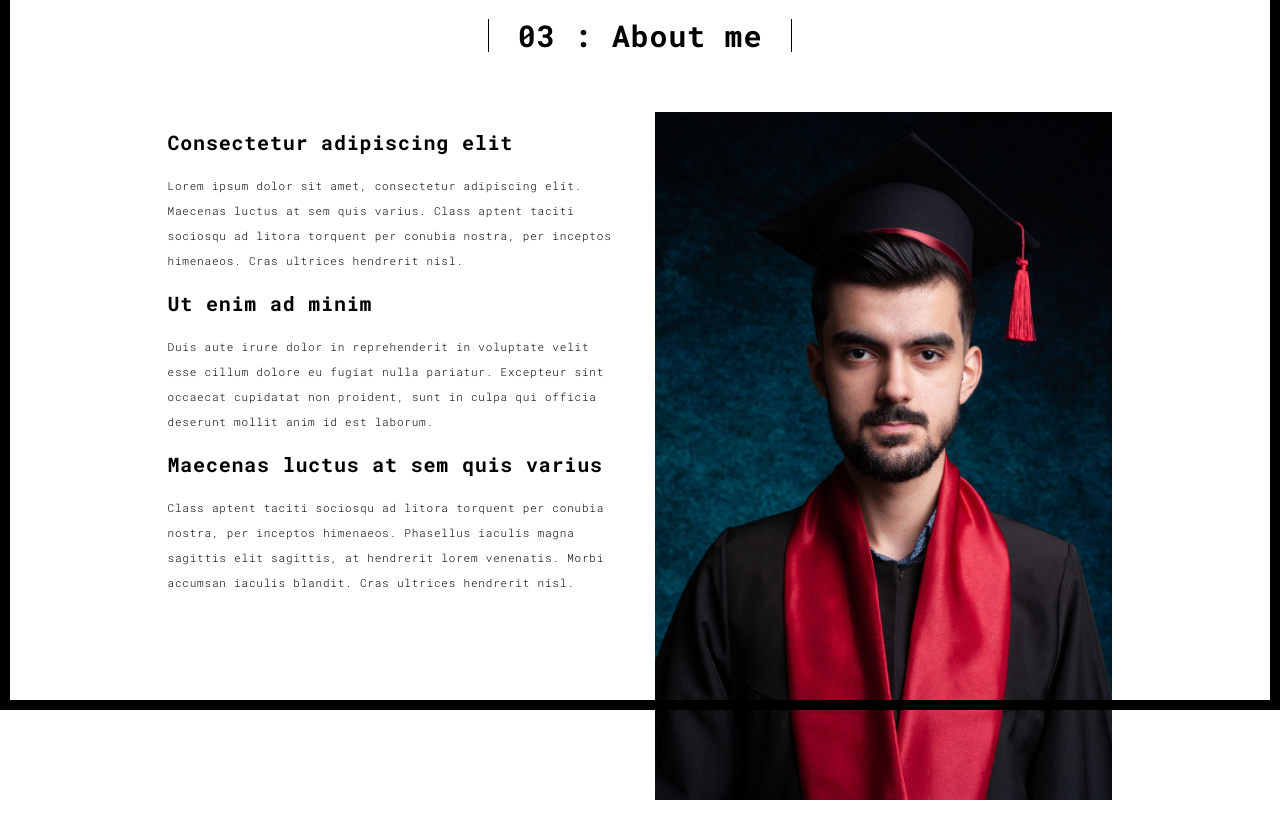
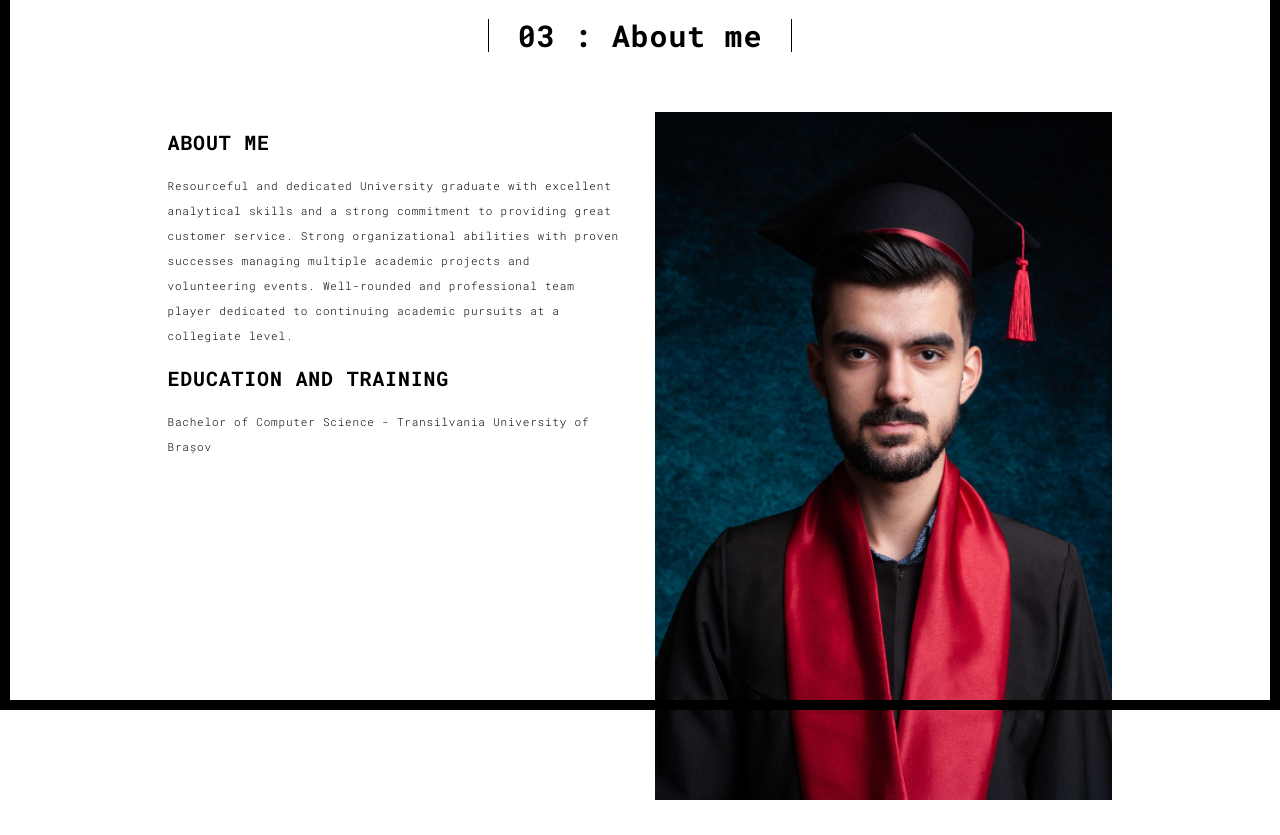
Before and after one commit to MihaiBenche/flask-portofolio, a Flask app: page /about.html in a window 1280 px wide. Shown: the part 90-925 px from the top of the page. Run offline with Flask 2, Linux system fonts and the light colour scheme; some libraries are stand-ins or nearby versions.

Commit message:
final touches

```diff
--- a/requirements.txt
+++ b/requirements.txt
@@ -1,4 +1,3 @@
-
 click==7.1.2
 Flask==1.1.2
 future==0.18.2
--- a/templates/about.html
+++ b/templates/about.html
@@ -60,16 +60,15 @@
             <div class="col-md-10 col-md-offset-1">
               <div class="row">
                 <div class="col-xs-12 col-md-6">
-                  <h3>Consectetur adipiscing elit</h3>
-                  <p>Lorem ipsum dolor sit amet, consectetur adipiscing elit. Maecenas luctus at sem quis varius.
-                  Class aptent taciti sociosqu ad litora torquent per conubia nostra, per inceptos himenaeos. Cras ultrices hendrerit nisl.</p>
-                  <h3>Ut enim ad minim </h3>
-                  <p>Duis aute irure dolor in reprehenderit in voluptate velit esse
-                  cillum dolore eu fugiat nulla pariatur. Excepteur sint occaecat cupidatat non
-                  proident, sunt in culpa qui officia deserunt mollit anim id est laborum.
-                  <h3>Maecenas luctus at sem quis varius</h3>
-                  <p>
-                  Class aptent taciti sociosqu ad litora torquent per conubia nostra, per inceptos himenaeos. Phasellus iaculis magna sagittis elit sagittis, at hendrerit lorem venenatis. Morbi accumsan iaculis blandit. Cras ultrices hendrerit nisl.</p>
+                  <h3>ABOUT ME</h3>
+                  <p>Resourceful and dedicated University graduate with excellent analytical skills
+                    and a strong commitment to providing great customer service. Strong
+                    organizational abilities with proven successes managing multiple academic
+                    projects and volunteering events. Well-rounded and professional team
+                    player dedicated to continuing academic pursuits at a collegiate level.</p>
+                  <h3>EDUCATION AND TRAINING</h3>
+                  <p>Bachelor of Computer Science -
+                  Transilvania University of Brașov
                 </div>
                 <div class="col-xs-12 col-md-6">
                   <img src="./static/profil.jpg" class="img-responsive" alt="">
```
Also changed, not shown: templates/works.html (+7 -5 lines).
